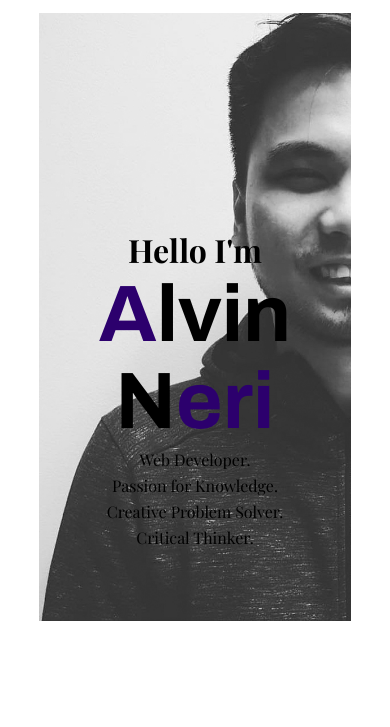
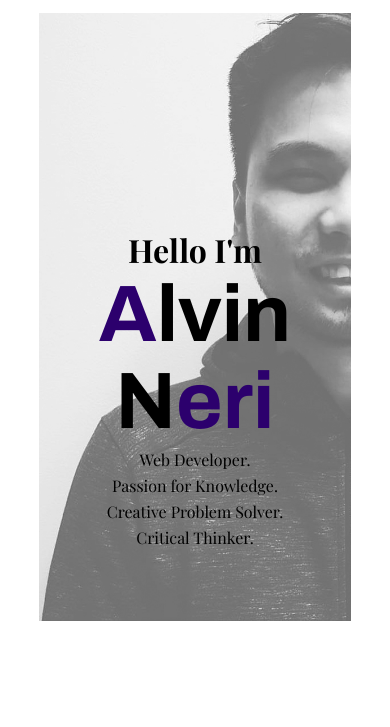
Before and after one commit to alvinneri/portfolio-update, a plain HTML site: page index.html in a window 390 px wide. Shown: the part 96-823 px from the top of the page. Drawn offline with nearby package versions, Linux system fonts and the light colour scheme.

Commit message:
added mask

```diff
--- a/index.html
+++ b/index.html
@@ -40,6 +40,7 @@
                 <p>Critical Thinker.</p>
               </div>
                 <div class="my-image">
+                    <div class="mask"></div>
                     <img src="./images/mypic.png" alt="photoofme">
                 </div>
           </section>
--- a/scss/_landing.scss
+++ b/scss/_landing.scss
@@ -12,7 +12,6 @@
 
 
     .landing-content {
-
 
 
         h3 {
@@ -55,6 +54,14 @@
         width: 100%;
         min-width: 600px;
 
+        .mask {
+            position: absolute;
+            top:0%;
+            left: 0%;
+            width: 100%;
+            height: 100%;
+            background: rgba(255,255,255,.3);
+        }
 
         img {
             width: 100%;
--- a/scss/_mobile.scss
+++ b/scss/_mobile.scss
@@ -91,6 +91,14 @@
             min-width: 0%;
             position: relative;
             width: 50%;
+
+            .mask {
+                position: absolute;
+                top:0%;
+                left: 0%;
+                width: 0%;
+
+            }
         }
     }
 }
```
Also changed, not shown: css/style.css.
